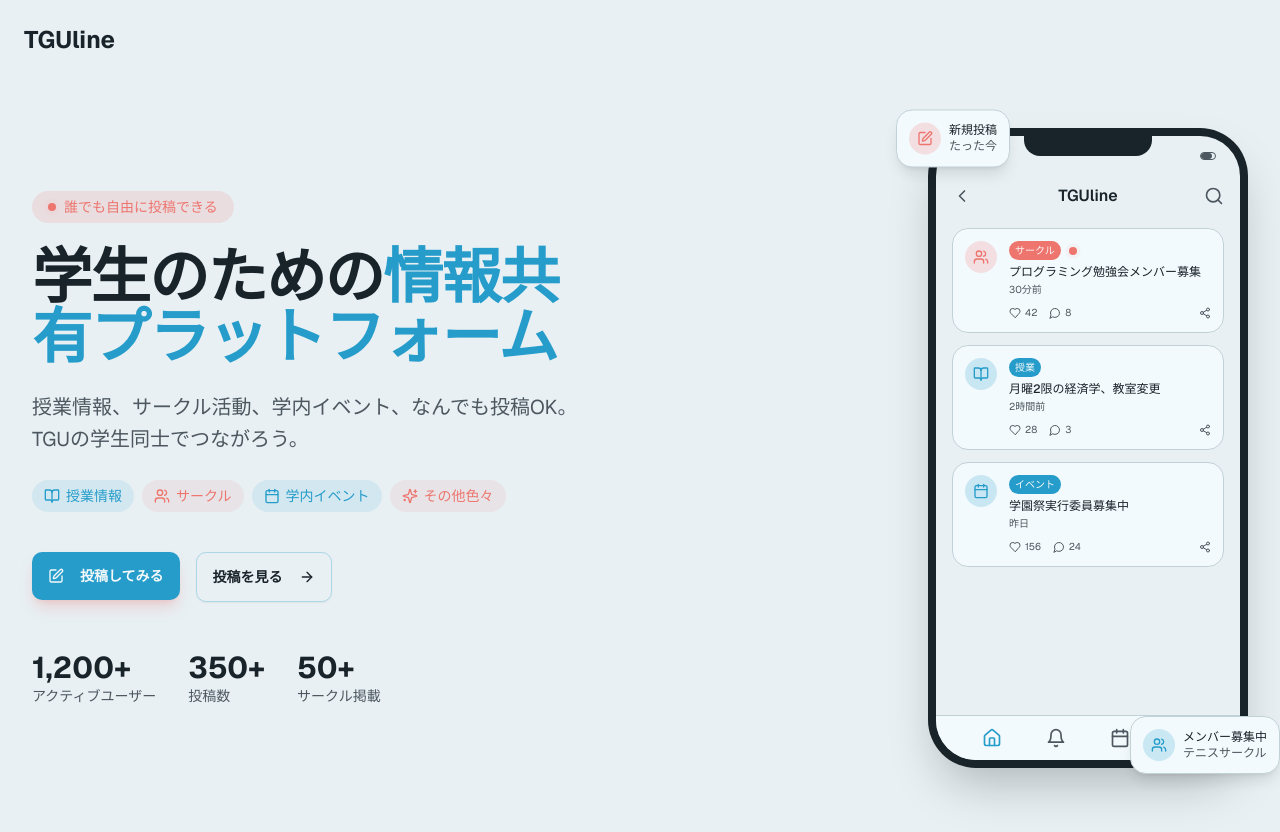
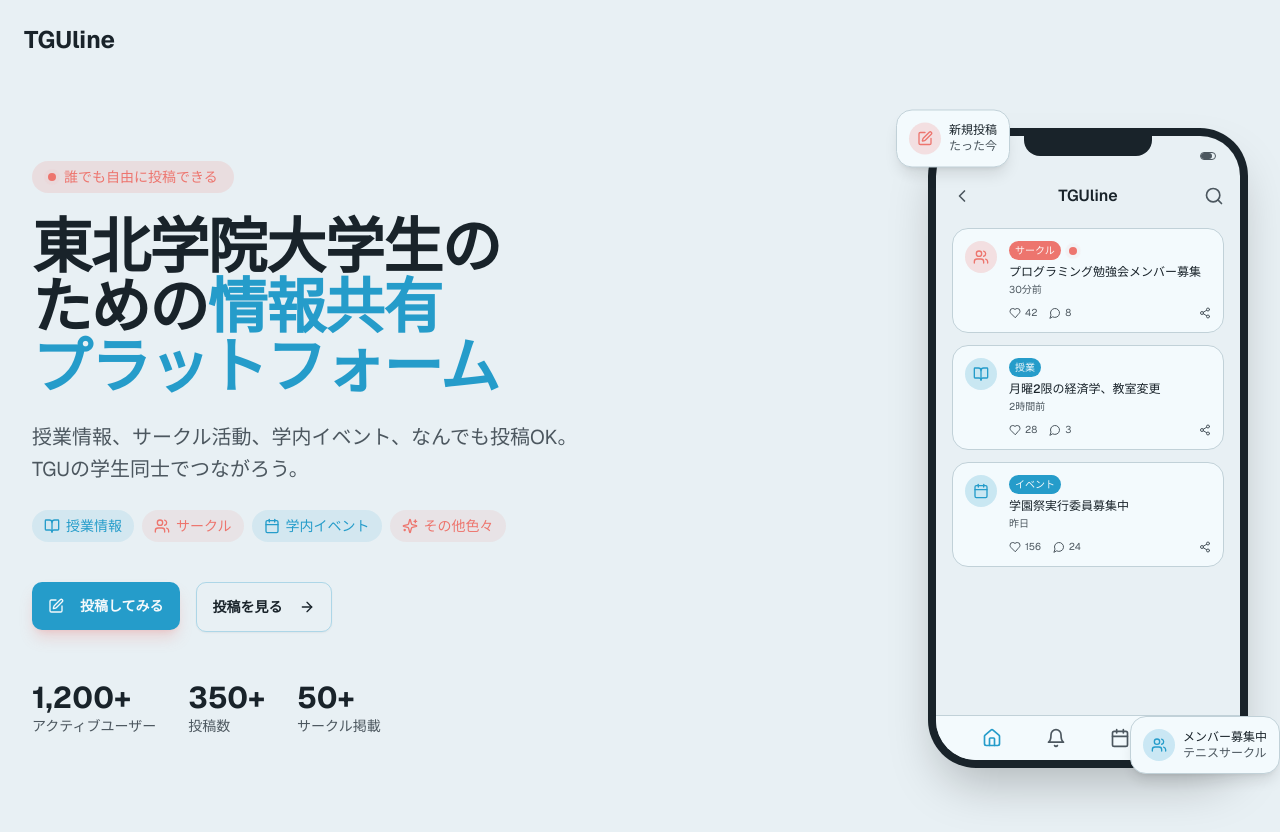
Before and after one commit to TGU-Devs/TGline, a Next.js app in the folder frontend/: page / in a window 1280 px wide. Built offline with nearby package versions, Linux system fonts and the light colour scheme.

Commit message:
レイアウト修正

```diff
--- a/frontend/src/app/layout.tsx
+++ b/frontend/src/app/layout.tsx
@@ -1,7 +1,6 @@
 import React from "react"
 import type { Metadata } from 'next'
 import { Geist, Geist_Mono } from 'next/font/google'
-import { Analytics } from '@vercel/analytics/next'
 import './globals.css'
 
 const _geist = Geist({ subsets: ["latin"] });
@@ -38,7 +37,6 @@ export default function RootLayout({
     <html lang="en">
       <body className={`font-sans antialiased`}>
         {children}
-        <Analytics />
       </body>
     </html>
   )
--- a/frontend/src/components/hero-section.tsx
+++ b/frontend/src/components/hero-section.tsx
@@ -28,7 +28,7 @@ export function HeroSection() {
 
             {/* Main heading */}
             <h1 className="text-4xl sm:text-5xl lg:text-6xl font-bold tracking-tight text-foreground text-balance">
-              学生のための
+              東北学院大学生のための
               <span className="text-primary">情報共有プラットフォーム</span>
             </h1>
 
```
